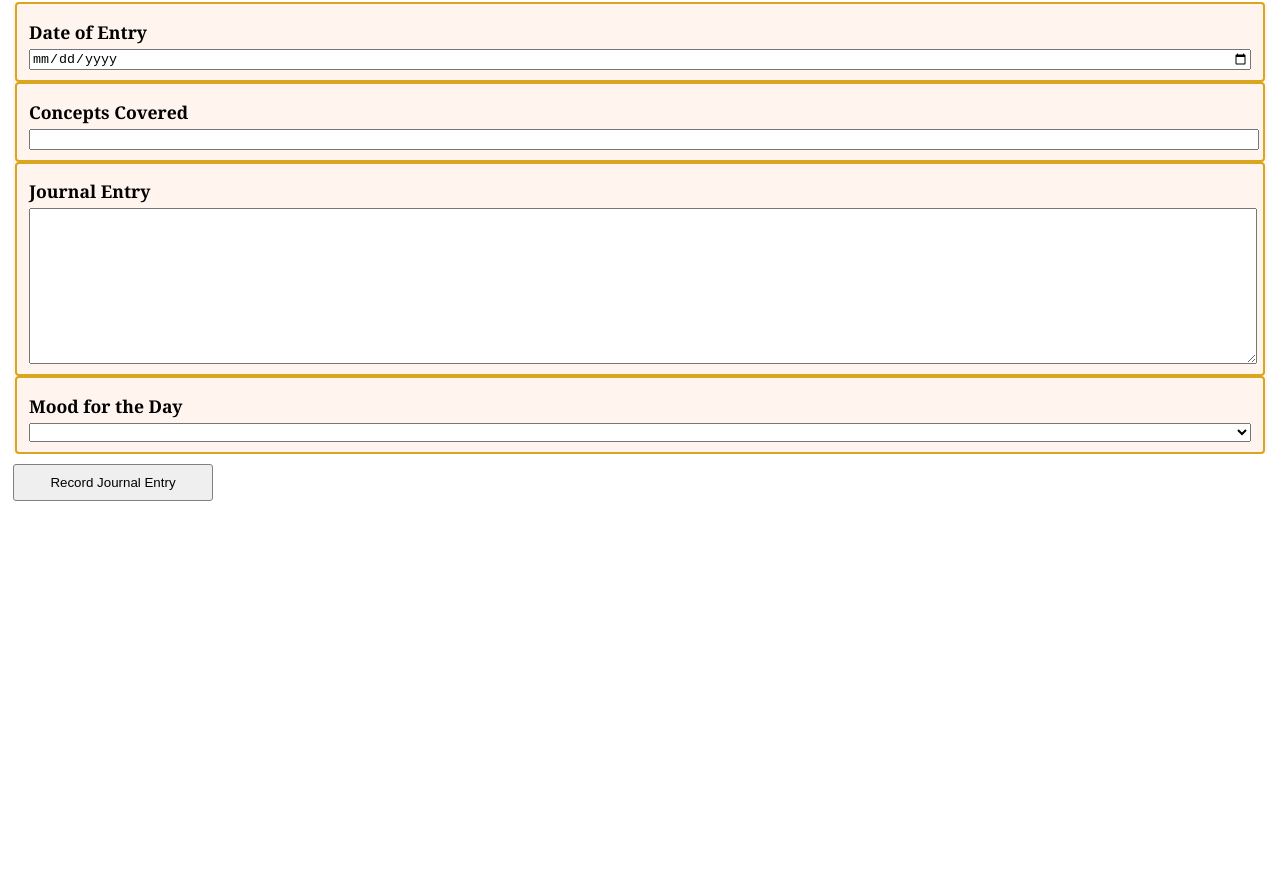
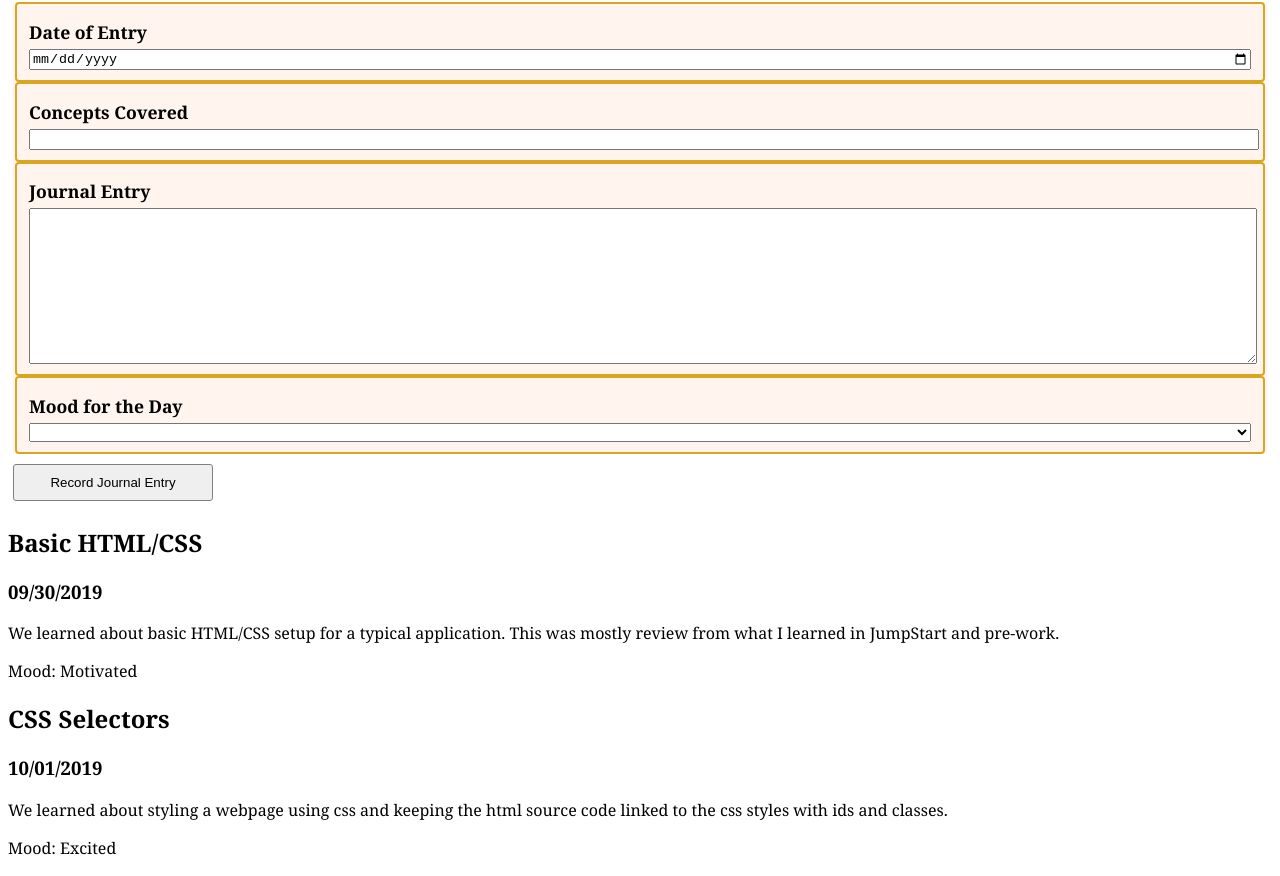
Before and after one commit to rdbishop19/daily-journal, a plain HTML site: page src/index.html in a window 1280 px wide. Shown: the part 54-930 px from the top of the page. Before the commit the page ends 800 px from the top, so only its background shows below. Drawn offline with Linux system fonts and the light colour scheme.

Commit message:
Render entries to DOM and below form on page

```diff
--- a/src/index.html
+++ b/src/index.html
@@ -35,6 +35,9 @@
         </fieldset>
     </form>
     <button type='submit'>Record Journal Entry</button>
+    <article class="entryLog">
+
+    </article>
     <script src="scripts/journal.js"></script>
 </body>
 </html>
--- a/src/scripts/journal.js
+++ b/src/scripts/journal.js
@@ -41,6 +41,17 @@ const makeJournalEntryComponent = (journalEntry) => {
     `
 }
 
-journalEntries.forEach((entry) => {
-    console.log(entry)
-})
+/*
+    Purpose: To render all journal entries to the DOM
+    Arguments: entries (array of objects)
+*/
+let entryList = "";
+const renderJournalEntries = (entries) => {
+    entries.forEach((entry) => {
+        entryList += makeJournalEntryComponent(entry);
+    })
+    document.querySelector(".entryLog").innerHTML = entryList;
+}
+
+// Invoke the render function
+renderJournalEntries(journalEntries)
```
